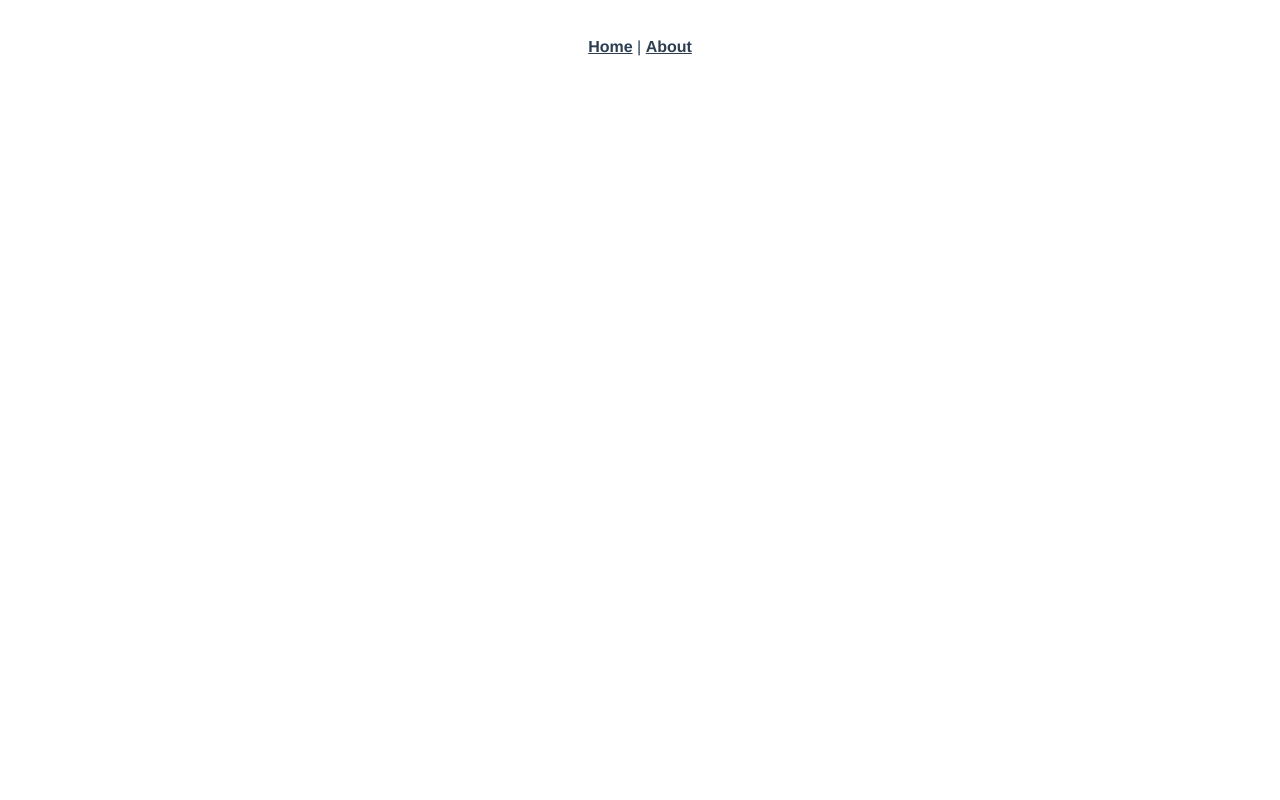
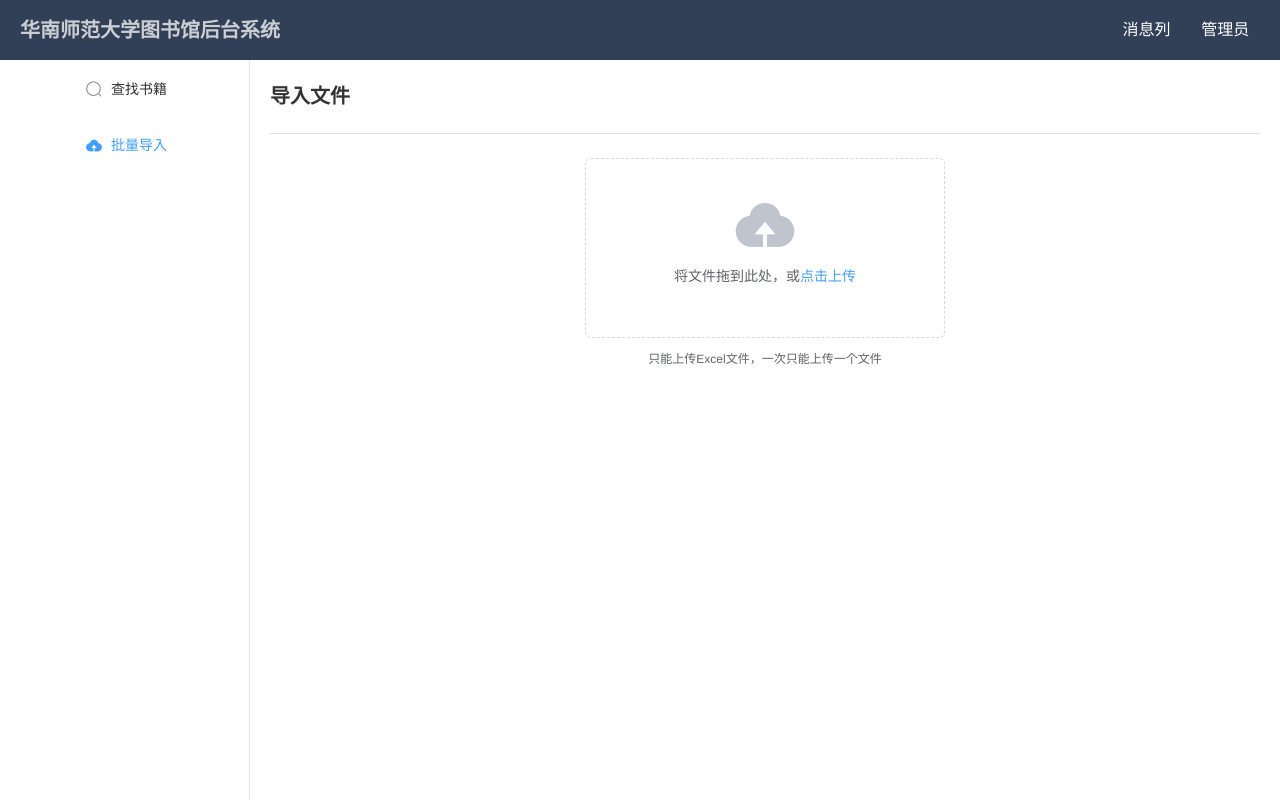
Before and after one commit to SCNU-Software/library-fn, a Vue app: page /importfile in a window 1280 px wide. Built offline with nearby package versions, Linux system fonts and the light colour scheme.

Commit message:
写了个基本样子

```diff
--- a/package.json
+++ b/package.json
@@ -8,6 +8,7 @@
   },
   "dependencies": {
     "core-js": "^2.6.5",
+    "element-ui": "^2.12.0",
     "vue": "^2.6.10",
     "vue-router": "^3.0.3"
   },
--- a/src/App.vue
+++ b/src/App.vue
@@ -1,20 +1,64 @@
 <template>
   <div id="app">
-    <div id="nav">
+    <!-- <div id="nav">
       <router-link to="/">Home</router-link> |
       <router-link to="/about">About</router-link>
     </div>
-    <router-view/>
+    <router-view/> -->
+    <el-container>
+      <!-- 顶部导航 -->
+      <el-header>
+        <Header></Header>
+      </el-header>
+      <el-container>
+        <el-aside width="250px">
+          <!-- 侧栏 -->
+          <SideBar></SideBar>
+        </el-aside>
+        <el-container>
+          <el-main><router-view></router-view></el-main>
+        </el-container>
+      </el-container>
+    </el-container>
+
+
+
+
   </div>
 </template>
 
+<script>
+import SideBar from '@/components/SideBar.vue';
+import Header from '@/components/Header.vue';
+export default {
+  data() {
+      return {
+
+      };
+  },
+  methods: {
+
+  },
+  components:{
+    SideBar,
+    Header
+  }
+}
+</script>
+
 <style>
+*{
+  margin: 0;
+  padding: 0;
+}
 #app {
   font-family: 'Avenir', Helvetica, Arial, sans-serif;
   -webkit-font-smoothing: antialiased;
   -moz-osx-font-smoothing: grayscale;
   text-align: center;
   color: #2c3e50;
+  min-height:100vh;
+  display: flex;
 }
 #nav {
   padding: 30px;
@@ -28,4 +72,40 @@
 #nav a.router-link-exact-active {
   color: #42b983;
 }
+
+/* container容器 */
+.el-header{
+    background-color: #324057;
+    color: #fff;
+    text-align: left;
+    line-height: 60px;
+}
+
+.el-aside {
+  /* background-color: #D3DCE6; */
+  color: #333;
+  text-align: center;
+  line-height: 200px;
+  border-right: 1px solid #e6e6e6;
+}
+
+.el-main {
+  /* background-color: #E9EEF3; */
+  color: #333;
+  /* text-align: center; */
+  /* line-height: 160px; */
+}
+
+body > .el-container {
+  margin-bottom: 40px;
+}
+
+.el-container:nth-child(5) .el-aside,
+.el-container:nth-child(6) .el-aside {
+  line-height: 260px;
+}
+
+.el-container:nth-child(7) .el-aside {
+  line-height: 320px;
+}
 </style>
--- /dev/null
+++ b/src/components/Header.vue
@@ -0,0 +1,25 @@
+<!-- 头部导航组件 -->
+<template>
+    <el-row :gutter="20">
+        <el-col :span="6">
+            <span class="title">华南师范大学图书馆后台系统</span>
+        </el-col>
+        <el-col :span="6" :offset="12">
+            <el-row type="flex" :gutter="20" justify="end">
+                <el-col :span="6">消息列表</el-col >
+                <el-col :span="6">管理员</el-col >
+            </el-row>
+        </el-col>
+
+
+    </el-row>
+</template>
+
+<style>
+.title{
+    color: #cbcfd4;
+    font-size: 20px;
+    font-weight: bold
+}
+
+</style>
--- /dev/null
+++ b/src/components/SideBar.vue
@@ -0,0 +1,31 @@
+<!-- 主页侧栏组件 -->
+<template>
+    <el-menu :default-active="this.$route.path" router class="el-menu-vertical-demo" @select="handleSelect">
+        <el-menu-item index="/">
+            <i class="el-icon-search"></i>
+            <span slot="title">查找书籍</span>
+        </el-menu-item>
+        <el-menu-item index="/importfile">
+            <i class="el-icon-upload"></i>
+            <span slot="title">批量导入</span>
+        </el-menu-item>
+    </el-menu>
+</template>
+
+<script>
+export default {
+    methods:{
+        // 侧栏
+        handleSelect(index,indexPath){
+            // console.log(index,indexPath)
+            console.log(this.$route)
+        }
+    }
+}
+</script>
+
+<style>
+.el-menu{
+    border: none
+}
+</style>
--- a/src/main.js
+++ b/src/main.js
@@ -1,8 +1,11 @@
 import Vue from 'vue'
+import ElementUI from 'element-ui';
+import 'element-ui/lib/theme-chalk/index.css';
 import App from './App.vue'
 import router from './router'
 
-Vue.config.productionTip = false
+Vue.config.productionTip = true
+Vue.use(ElementUI);
 
 new Vue({
   router,
--- a/src/router.js
+++ b/src/router.js
@@ -1,6 +1,8 @@
 import Vue from 'vue'
 import Router from 'vue-router'
 import Home from './views/Home.vue'
+import Search from './views/Search.vue';
+import ImportFile from './views/ImportFile.vue'
 
 Vue.use(Router)
 
@@ -10,9 +12,19 @@ export default new Router({
   routes: [
     {
       path: '/',
-      name: 'home',
-      component: Home
+      name: 'search',
+      component: Search
     },
+    {
+      path: '/importfile',
+      name: 'importfile',
+      component: ImportFile
+    },
+    // {
+    //   path: '/',
+    //   name: 'home',
+    //   component: Home
+    // },
     {
       path: '/about',
       name: 'about',
@@ -20,6 +32,7 @@ export default new Router({
       // this generates a separate chunk (about.[hash].js) for this route
       // which is lazy-loaded when the route is visited.
       component: () => import(/* webpackChunkName: "about" */ './views/About.vue')
-    }
+    },
+
   ]
 })
--- a/src/views/Home.vue
+++ b/src/views/Home.vue
@@ -1,7 +1,7 @@
 <template>
   <div class="home">
     <img alt="Vue logo" src="../assets/logo.png">
-    <HelloWorld msg="Welcome to Your Vue.js App"/>
+    <HelloWorld msg="Yo~ Welcome to Your Vue.js App"/>
   </div>
 </template>
 
--- /dev/null
+++ b/src/views/ImportFile.vue
@@ -0,0 +1,39 @@
+<!-- 检索书籍的页面 -->
+<template>
+    <div>
+        <h1>导入文件</h1>
+        <el-divider></el-divider>
+        <el-row>
+            <el-col :span="20" :push="2">
+                <el-upload
+                class="upload-box"
+                drag
+                action="https://jsonplaceholder.typicode.com/posts/"
+                :limit="1"
+                multiple>
+                    <i class="el-icon-upload"></i>
+                    <div class="el-upload__text">将文件拖到此处，或<em>点击上传</em></div>
+                    <div class="el-upload__tip" slot="tip">只能上传Excel文件，一次只能上传一个文件</div>
+                </el-upload>
+            </el-col>
+        </el-row>
+    </div>
+</template>
+
+<script>
+export default {
+
+}
+</script>
+
+<style>
+    h1{
+        text-align: left;
+        font-size: 20px;
+        font-weight: bold;
+    }
+    .upload-box{
+        display: block;
+
+    }
+</style>
--- /dev/null
+++ b/src/views/Search.vue
@@ -0,0 +1,110 @@
+<!-- 检索书籍的页面 -->
+<template>
+<div>
+    <h1>检索书籍</h1>
+    <el-divider></el-divider>
+    <el-row type="flex">
+        <el-col :span="24" :pull="8">
+            <!-- 关键词输入框 -->
+            <el-form :inline="true" :model="formInline" class="demo-form-inline">
+                <el-form-item label="关键词">
+                    <el-input v-model="formInline.word" placeholder="书名/作者/定价/出版社"></el-input>
+                </el-form-item>
+                <el-form-item>
+                    <el-button type="primary" icon="el-icon-search" @click="onSubmit">查询</el-button>
+                </el-form-item>
+                <!-- 导出Excel按钮 -->
+                <el-button type="success" @click="exportFile" icon="el-icon-document">导出Excel</el-button>
+            </el-form>
+        </el-col>
+    </el-row>
+    <el-table
+      :data="tableData"
+      style="width: 95%; margin-left:10px;">
+      <el-table-column
+        prop="bookname"
+        label="书名"
+        width="180">
+      </el-table-column>
+      <el-table-column
+        prop="author"
+        label="作者"
+        width="180">
+      </el-table-column>
+      <el-table-column
+        prop="price"
+        label="价格(￥)"
+        width="180">
+      </el-table-column>
+      <el-table-column
+        prop="publisher"
+        label="出版社"
+        width="180">
+      </el-table-column>
+      <el-table-column
+        prop="publishtime"
+        label="出版时间"
+        width="180">
+      </el-table-column>
+      <el-table-column
+        prop="intro"
+        label="内容简介">
+      </el-table-column>
+    </el-table>
+
+</div>
+</template>
+
+<script>
+export default {
+    data() {
+      return {
+        //  关键词查询书籍
+        formInline: {
+          word: ''
+        },
+        // 表格数据
+        tableData: [
+            {
+                bookname: 'Es6 标准入门',
+                author: '阮一峰',
+                price: '60.00',
+                publisher: "电子工业出版社",
+                publishtime: '2019',
+                intro: "Quis culpa deserunt ex non."
+            },
+            {
+                bookname: 'Es6 标准入门',
+                author: '阮一峰',
+                price: '60.00',
+                publisher: "电子工业出版社",
+                publishtime: '2019',
+                intro: "Quis culpa deserunt ex non."
+            },
+            {
+                bookname: 'Es6 标准入门',
+                author: '阮一峰',
+                price: '60.00',
+                publisher: "电子工业出版社",
+                publishtime: '2019',
+                intro: "Quis culpa deserunt ex non."
+            },
+          ]
+      }
+    },
+    methods: {
+      // 查询
+      onSubmit() {
+        console.log('submit!');
+      },
+      exportFile(){
+          console.log('导出文件');
+      }
+    }
+}
+</script>
+
+
+<style>
+
+</style>
```
Also changed, not shown: 1 other file (tests, documents, lock files or other folders).
